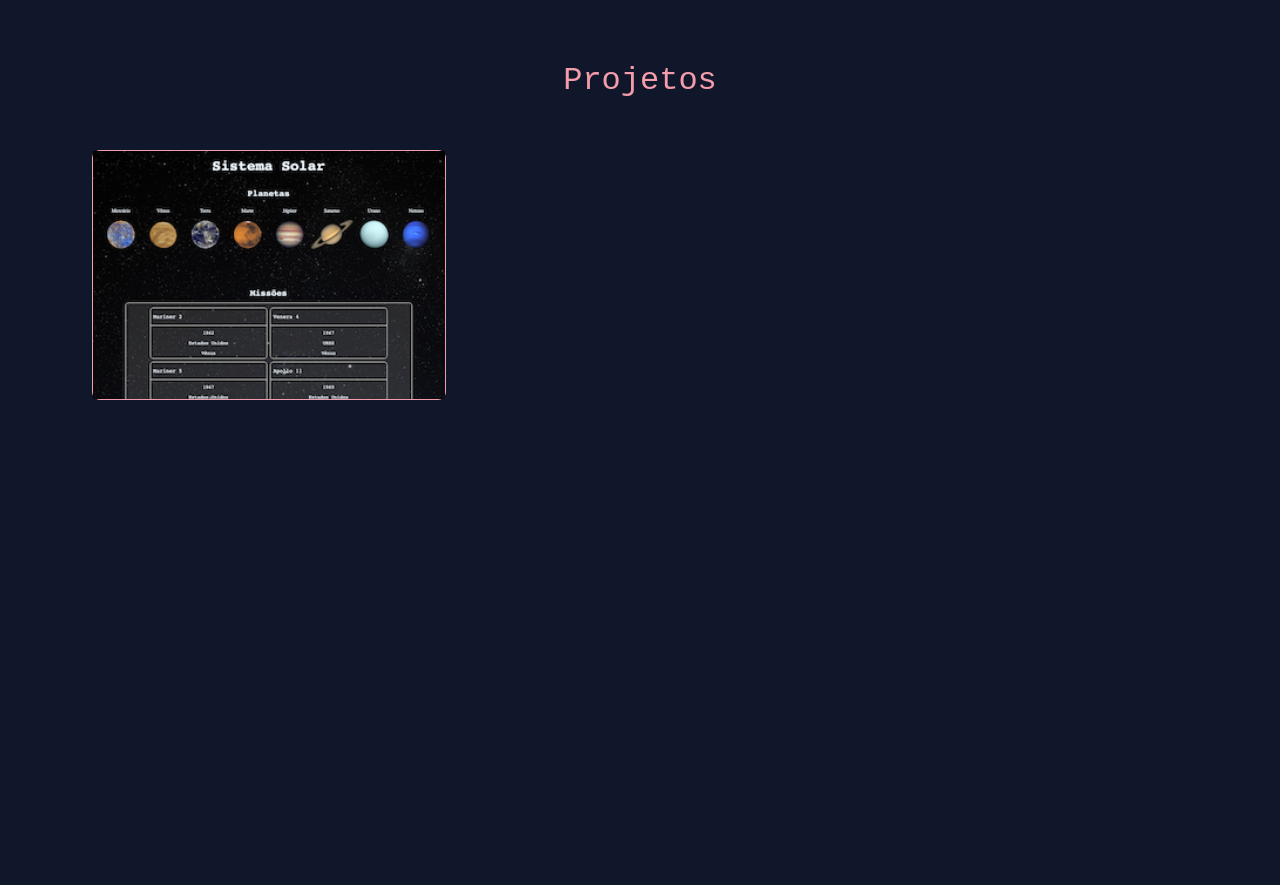
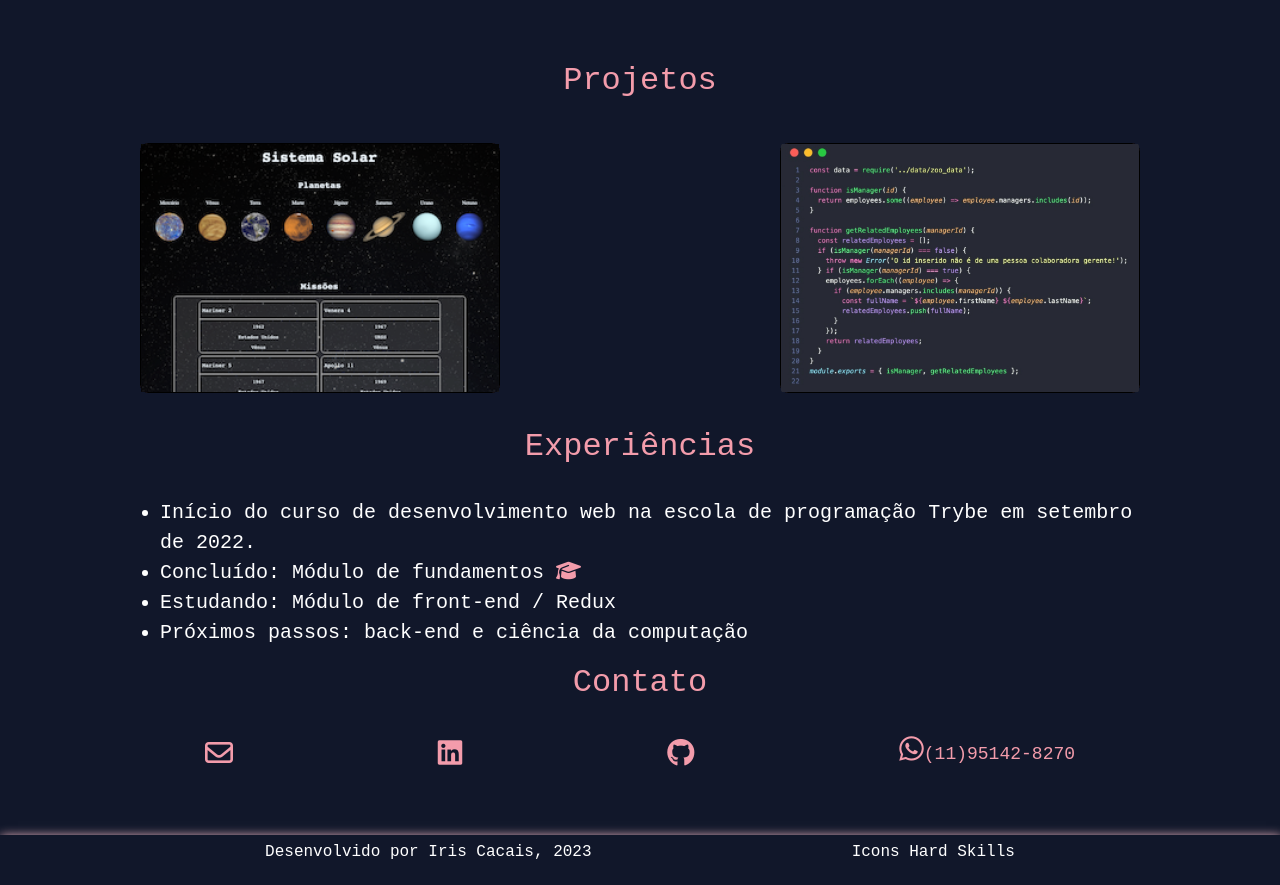
Before and after one commit to iriscacais/iris-cacais-portfolio, a React (Create React App) app in the folder iris-cacais-portfolio/: page / in a window 1280 px wide. Shown: the part 1724-2609 px from the top of the page. Before the commit the page ends 2174 px from the top, so only its background shows below. Built offline with nearby package versions, Linux system fonts and the light colour scheme.

Commit message:
experiencias e contato

```diff
--- a/iris-cacais-portfolio/public/index.html
+++ b/iris-cacais-portfolio/public/index.html
@@ -2,7 +2,7 @@
 <html lang="en">
   <head>
     <meta charset="utf-8" />
-    <link rel="icon" href="%PUBLIC_URL%/favicon.ico" />
+    <link rel="icon" href="%PUBLIC_URL%/favicon.png" />
     <meta name="viewport" content="width=device-width, initial-scale=1" />
     <meta name="theme-color" content="#000000" />
     <meta
--- a/iris-cacais-portfolio/src/App.js
+++ b/iris-cacais-portfolio/src/App.js
@@ -5,6 +5,9 @@ import Sobre from './components/Sobre';
 import Banner from './components/Banner';
 import Habilidades from './components/Habilidades';
 import Projetos from './components/Projetos';
+import Experiencias from './components/Experiencias';
+import Contato from './components/Contato';
+import Footer from './components/Footer';
 
 class App extends React.Component {
   render() {
@@ -15,7 +18,9 @@ class App extends React.Component {
       <Sobre />
       <Habilidades />
       <Projetos />
-
+      <Experiencias />
+      <Contato />
+      <Footer />
       </>
 
     )
--- /dev/null
+++ b/iris-cacais-portfolio/src/components/Contato.css
@@ -0,0 +1,25 @@
+.divContato {
+    display: flex;
+    justify-content: space-evenly;
+}
+
+.divContato i {
+    font-size: 28px;
+    color: #f39cab;
+    text-decoration: none;
+}
+
+.divContato a {
+    font-size: 28px;
+    color: #f39cab;
+    text-decoration: none;
+}
+
+.divContato a:hover {
+    color: #98C379;
+}
+
+.divContato p {
+    color: #f39cab;
+    font-size: 18px;
+}
--- /dev/null
+++ b/iris-cacais-portfolio/src/components/Contato.js
@@ -0,0 +1,22 @@
+import React from "react";
+import './Contato.css'
+
+class Contato extends React.Component {
+
+    render() {
+        return (
+            <main>
+                <h2 id="contato">Contato</h2>
+                <br></br>
+                <div className="divContato">
+                <a href="mailto:mandeparairis@gmail.com"><i className="fa-regular fa-envelope"></i></a>
+                <a href="https://www.linkedin.com/in/iriscacais/"><i class="fa-brands fa-linkedin"></i></a>
+                <a href="https://github.com/iriscacais"><i class="fa-brands fa-github"></i></a>
+                <p><i class="fa-brands fa-whatsapp"></i>(11)95142-8270</p>
+                </div>
+           </main>
+        )
+    }
+}
+
+export default Contato;
--- /dev/null
+++ b/iris-cacais-portfolio/src/components/Experiencias.css
@@ -0,0 +1,26 @@
+.divExperiencias {
+    align-items: flex-start;
+    display: flex;
+    flex-direction: column;
+    margin-left: 10%;
+    margin-right: 10%;
+}
+
+.divExperiencias h4 {
+    color: white;
+}
+
+.divExperiencias li {
+        color: white;
+        font-size: 20px;
+}
+
+.divExperiencias a {
+    color: #f39cab;
+    text-decoration: none;
+}
+
+.divExperiencias a:hover {
+    color: #98C379;
+
+}
--- /dev/null
+++ b/iris-cacais-portfolio/src/components/Experiencias.js
@@ -0,0 +1,24 @@
+import React from "react";
+import './Experiencias.css'
+
+class Experiencias extends React.Component {
+
+    render() {
+        return (
+            <main>
+                <h2 id="experiencias">Experiências</h2>
+                <div className="divExperiencias">
+                    <br></br>
+                    <ul>
+                    <li>Início do curso de desenvolvimento web na escola de programação Trybe em setembro de 2022.</li>
+                    <li>Concluído: Módulo de fundamentos <a href="https://www.credential.net/cb5b43d4-d235-45fc-957d-b90026f4b0d7#gs.o7qc1o"><i class="fa-solid fa-graduation-cap"></i></a></li>
+                    <li>Estudando: Módulo de front-end / Redux</li>
+                    <li>Próximos passos: back-end e ciência da computação</li>
+                    </ul>
+                </div>
+           </main>
+        )
+    }
+}
+
+export default Experiencias;
--- /dev/null
+++ b/iris-cacais-portfolio/src/components/Footer.css
@@ -0,0 +1,16 @@
+footer {
+    align-items: center;
+    box-shadow: 1px 1px 10px #fac0ca;
+    display: flex;
+    justify-content: space-evenly;
+    margin-top: 4%;
+    padding: 5px;
+    width: 100%;
+}
+
+.footer a {
+    text-decoration: none;
+}
+.footer p {
+    color: white;
+}
--- /dev/null
+++ b/iris-cacais-portfolio/src/components/Footer.js
@@ -0,0 +1,16 @@
+import React from "react";
+import './Footer.css'
+
+class Footer extends React.Component {
+
+    render() {
+        return (
+            <footer className="footer">
+                <p>Desenvolvido por Iris Cacais, 2023</p>
+                <a href="https://icons8.com.br/icons"><p>Icons Hard Skills</p></a>
+           </footer>
+        )
+    }
+}
+
+export default Footer;
--- a/iris-cacais-portfolio/src/components/Header.js
+++ b/iris-cacais-portfolio/src/components/Header.js
@@ -21,8 +21,8 @@ class Header extends React.Component {
                         <li><a href="#sobreMim" className="navbar">Sobre</a></li>
                         <li><a href="#habilidades"className="navbar" >Hard Skills</a></li>
                         <li><a href="#projetos"className="navbar" >Projetos</a></li>
-                        <li><a href="ndex.htmlindex.html" className="navbar">Experiências</a></li>
-                        <li><a href="index.html"className="navbar" >Contato</a></li>
+                        <li><a href="#experiencias" className="navbar">Experiências</a></li>
+                        <li><a href="#contato"className="navbar" >Contato</a></li>
                     </ul>
                 </div>
                 <div className="mobile" onClick={this.handleClick}>
--- a/iris-cacais-portfolio/src/components/Projetos.css
+++ b/iris-cacais-portfolio/src/components/Projetos.css
@@ -1,27 +1,36 @@
 h2 {
+    display: flex;
     color: #f39cab;
+    justify-content: center;
     text-align: center;
+}
+.divProjetos {
+    align-items: center;
+    display: flex;
+    justify-content: center;
+    margin-top: 6px;
+
 }
 
 .container {
     display: flex;
     flex-wrap: wrap;
-    justify-content: space-between;
-    margin: 20px;
+    justify-content: center;
+    margin: 5px;
     position: relative;
-    width: 810px;
+    width: 700px;
  }
 
  .container .card {
     background-color: #f39cab;
-    border: 1px solid #f39cab;
+    border: 1px solid #000000;
     border-radius: 8px;
     color: white;
     display: flex;
     height: 250px;
     margin: 30px 60px;
     position: relative;
-    width: 45%;
+    width: 360px;
  }
 
  .container .card .imgBx {
@@ -54,9 +63,9 @@ h2 {
  .container .card .content {
     align-items: center;
     display: flex;
-    height: 100%;
+    height: 86%;
     justify-content: center;
-    padding: 20px;
+    padding: 18px;
     position: absolute;
     right: 0;
     width: calc(100% - 75px);
@@ -80,7 +89,20 @@ h2 {
     text-decoration: none;
  }
 
+ .container .card .content a:hover {
+    color: white;
+
+ }
+
  @media(max-width: 999px) {
+    .divProjetos {
+        align-items: center;
+        display: flex;
+        flex-direction: column;
+        margin-left: 18px;
+        margin-right: 18px;
+    }
+
     .container{
         align-items: center;
         flex-direction: column;
@@ -88,32 +110,61 @@ h2 {
     }
 
     .container .card {
-        width: 400px;
+        width: 360px;
     }
 
     .container .card .imgBx {
-        position: relative;
+        position: absolute;
+        align-items: center;
+        display: flex;
+        height: 100%;
+        justify-content: center;
+        left: 0;
+        overflow: hidden;
+        position: absolute;
+        top: 0;
+        transition: 0.5s ease-in-out;
+        width: 100%;
+        z-index: 1;
+
     }
-    .container .card .imgBx,
-    .container .card:hover .imgBx {
-        height: 220px;
-        left: 0;
-        width: 100%;
+    .container .card:hover .imgBx  {
+        height: 150px;
+        left: -75px;
+        top: calc(50% - 75px);
+        transition: 0.5s ease-in-out;
+        width: 150px;
+
     }
 
     .container .card .imgBx img,
     .container .card:hover .imgBx img {
-        max-width: 300px;
+        max-width: 358px;
 
     }
 
     .container .card .content {
-        position: relative;
-        width: 100%;
+        align-items: center;
+        display: flex;
+        height: 90%;
+        justify-content: center;
+        padding: 20px;
+        position: absolute;
+        right: 0;
+        width: calc(100% - 75px);
+
     }
  }
 
  @media (max-width: 768px){
+    .divProjetos {
+        align-items: center;
+        display: flex;
+        flex-direction: column;
+        margin-left: 18px;
+        margin-right: 18px;
+    }
+
     .container .card {
         max-width: 300px;
         flex-direction: column;
--- a/iris-cacais-portfolio/src/components/Sobre.js
+++ b/iris-cacais-portfolio/src/components/Sobre.js
@@ -6,9 +6,9 @@ class Sobre extends React.Component {
 
     render() {
         return (
-            <section>
+            <section >
               <div className="divImage" >
-                <img id="sobreMim" src='./iris.png' alt="Foto de Iris" className="foto" />
+                <img id="sobreMim"src='./iris.png' alt="Foto de Iris" className="foto" />
                 <p>Morbi cursus tortor neque, porttitor facilisis lorem gravida et. Mauris in est a dui convallis sagittis sit amet ut quam. Duis vehicula dolor et ligula finibus, ac eleifend augue imperdiet. Vestibulum ac rhoncus mauris. Duis ac egestas leo. Etiam non nibh in ante iaculis dapibus eget eu orci. Vivamus luctus pulvinar libero, in vestibulum eros rutrum in. Vestibulum tincidunt sed ipsum sit amet fringilla. Interdum et malesuada fames ac ante ipsum primis in faucibus.</p>
               </div>
             </section>
--- a/iris-cacais-portfolio/src/dataProjetos.js
+++ b/iris-cacais-portfolio/src/dataProjetos.js
@@ -2,12 +2,22 @@ const dataProjetos = [
     {
         id: 1,
         name:'Solar System',
-        description: 'Modelo de Sistema Solar utilizando React.',
+        description: 'Modelo de Sistema Solar utilizando React. - Front-end',
         details: 'react, jsx, css3',
         image:'/images/solarSystem1.png',
         github:'https://github.com/iriscacais/solar-system',
         deploy:'https://known-wood.surge.sh/',
     },
 
+    {
+        id: 2,
+        name:'Zoo functions',
+        description: 'Implementação de funções para o sistema de um zoológico. - Fundamentos',
+        details: 'ES6, HOFs, testes unitários',
+        image:'/images/zoo.jpeg',
+        github:'https://github.com/iriscacais/zoo-functions',
+        deploy:'',
+    },
+
 ]
 export default dataProjetos;
```
Also changed, not shown: iris-cacais-portfolio/public/favicon.png (added), iris-cacais-portfolio/public/images/zoo.jpeg (added).
